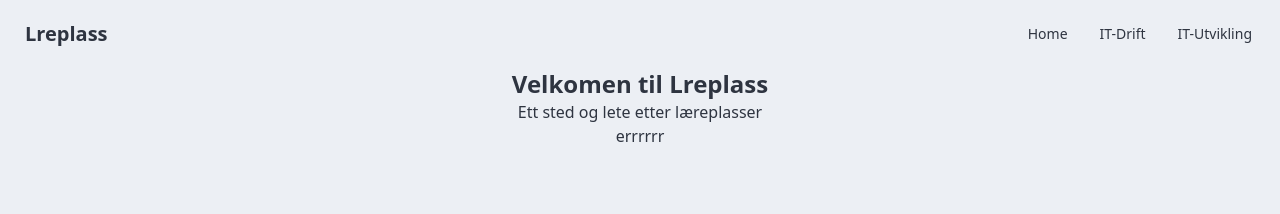
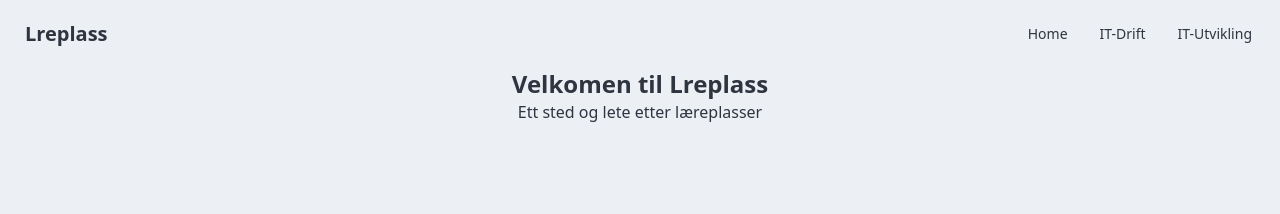
Before and after one commit to bernes1/lreplass, a Vue app in the folder frontend/: page / in a window 1280 px wide. Shown: the top 214 px of the page. Built offline with nearby package versions, Linux system fonts and the light colour scheme; no server answers.

Commit message:
chore: remove test text

```diff
--- a/frontend/src/views/HomeView.vue
+++ b/frontend/src/views/HomeView.vue
@@ -8,7 +8,6 @@ import Footer from '@/components/Footer.vue';
     <div class="text-center">
       <h1 class="font-bold text-2xl">Velkomen til Lreplass</h1>
       <p>Ett sted og lete etter læreplasser</p>
-      <h1>errrrrr</h1>
     </div>
   </main>
   <Footer></Footer>
```
